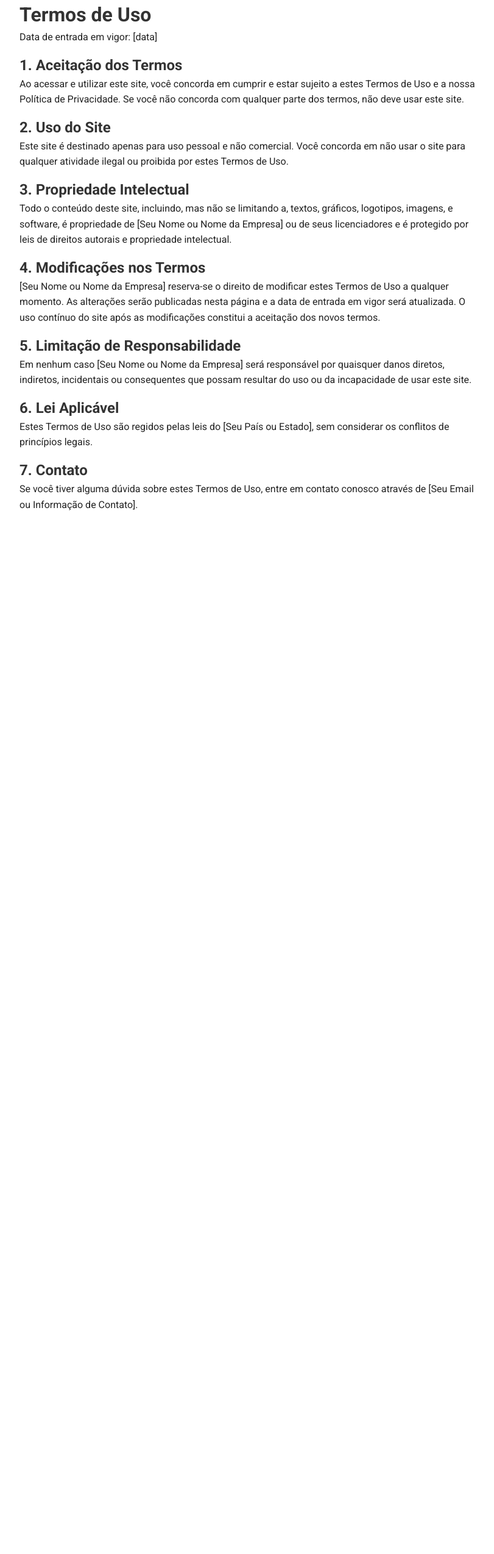
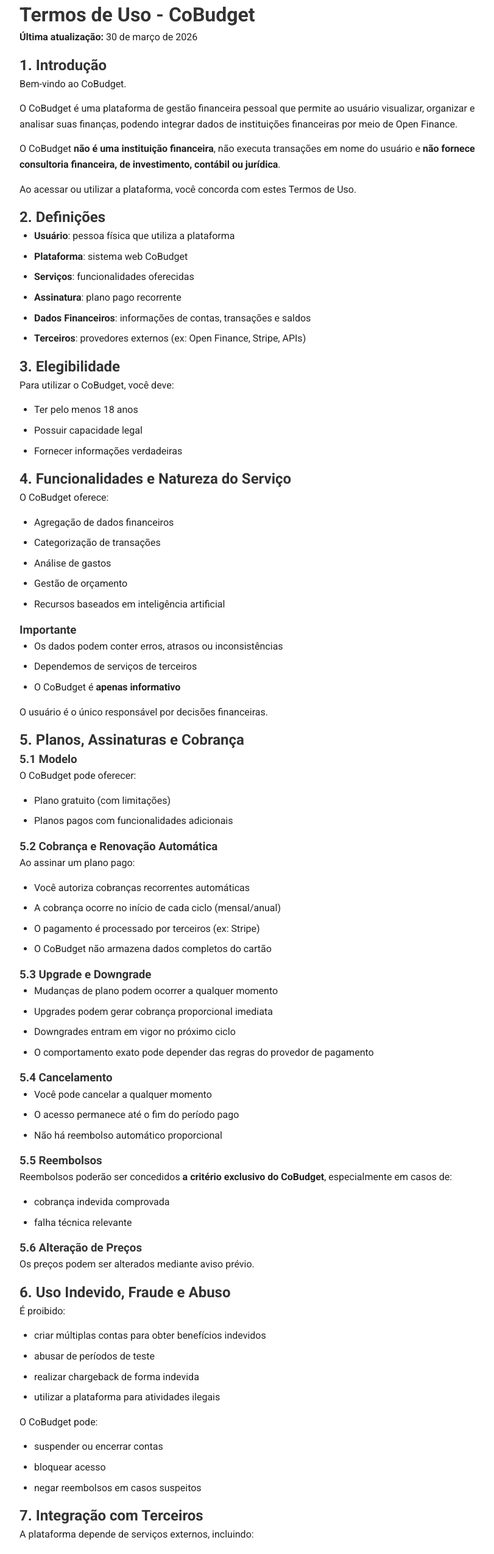
Before and after one commit to gus-skywalker/budget-app, a Vue app: page /terms-of-use in a window 1280 px wide. Shown: the part 20-2568 px from the top of the page at 61% size, without its empty margins (228-1039 px from the left). Before the commit the page ends 895 px from the top, so only its background shows below. Built offline with nearby package versions, Linux system fonts and the light colour scheme.

Commit message:
updating terms of use

```diff
--- a/src/components/compliance/TermsOfUse.vue
+++ b/src/components/compliance/TermsOfUse.vue
@@ -1,37 +1,206 @@
 <template>
     <div class="terms-container">
-        <h1>Termos de Uso</h1>
-        <p>Data de entrada em vigor: [data]</p>
+        <h1>Termos de Uso - CoBudget</h1>
+        <p><strong>Última atualização:</strong> 30 de março de 2026</p>
 
-        <h2>1. Aceitação dos Termos</h2>
-        <p>Ao acessar e utilizar este site, você concorda em cumprir e estar sujeito a estes Termos de Uso e a nossa
-            Política de Privacidade. Se você não concorda com qualquer parte dos termos, não deve usar este site.</p>
+        <h2>1. Introdução</h2>
+        <p>Bem-vindo ao CoBudget.</p>
+        <p>O CoBudget é uma plataforma de gestão financeira pessoal que permite ao usuário visualizar, organizar e
+            analisar suas finanças, podendo integrar dados de instituições financeiras por meio de Open Finance.</p>
+        <p>O CoBudget <strong>não é uma instituição financeira</strong>, não executa transações em nome do usuário e
+            <strong>não fornece consultoria financeira, de investimento, contábil ou jurídica</strong>.
+        </p>
+        <p>Ao acessar ou utilizar a plataforma, você concorda com estes Termos de Uso.</p>
 
-        <h2>2. Uso do Site</h2>
-        <p>Este site é destinado apenas para uso pessoal e não comercial. Você concorda em não usar o site para qualquer
-            atividade ilegal ou proibida por estes Termos de Uso.</p>
+        <h2>2. Definições</h2>
+        <ul>
+            <li><strong>Usuário</strong>: pessoa física que utiliza a plataforma</li>
+            <li><strong>Plataforma</strong>: sistema web CoBudget</li>
+            <li><strong>Serviços</strong>: funcionalidades oferecidas</li>
+            <li><strong>Assinatura</strong>: plano pago recorrente</li>
+            <li><strong>Dados Financeiros</strong>: informações de contas, transações e saldos</li>
+            <li><strong>Terceiros</strong>: provedores externos (ex: Open Finance, Stripe, APIs)</li>
+        </ul>
 
-        <h2>3. Propriedade Intelectual</h2>
-        <p>Todo o conteúdo deste site, incluindo, mas não se limitando a, textos, gráficos, logotipos, imagens, e
-            software, é propriedade de [Seu Nome ou Nome da Empresa] ou de seus licenciadores e é protegido por leis de
-            direitos autorais e propriedade intelectual.</p>
+        <h2>3. Elegibilidade</h2>
+        <p>Para utilizar o CoBudget, você deve:</p>
+        <ul>
+            <li>Ter pelo menos 18 anos</li>
+            <li>Possuir capacidade legal</li>
+            <li>Fornecer informações verdadeiras</li>
+        </ul>
 
-        <h2>4. Modificações nos Termos</h2>
-        <p>[Seu Nome ou Nome da Empresa] reserva-se o direito de modificar estes Termos de Uso a qualquer momento. As
-            alterações serão publicadas nesta página e a data de entrada em vigor será atualizada. O uso contínuo do
-            site após as modificações constitui a aceitação dos novos termos.</p>
+        <h2>4. Funcionalidades e Natureza do Serviço</h2>
+        <p>O CoBudget oferece:</p>
+        <ul>
+            <li>Agregação de dados financeiros</li>
+            <li>Categorização de transações</li>
+            <li>Análise de gastos</li>
+            <li>Gestão de orçamento</li>
+            <li>Recursos baseados em inteligência artificial</li>
+        </ul>
 
-        <h2>5. Limitação de Responsabilidade</h2>
-        <p>Em nenhum caso [Seu Nome ou Nome da Empresa] será responsável por quaisquer danos diretos, indiretos,
-            incidentais ou consequentes que possam resultar do uso ou da incapacidade de usar este site.</p>
+        <h3>Importante</h3>
+        <ul>
+            <li>Os dados podem conter erros, atrasos ou inconsistências</li>
+            <li>Dependemos de serviços de terceiros</li>
+            <li>O CoBudget é <strong>apenas informativo</strong></li>
+        </ul>
+        <p>O usuário é o único responsável por decisões financeiras.</p>
 
-        <h2>6. Lei Aplicável</h2>
-        <p>Estes Termos de Uso são regidos pelas leis do [Seu País ou Estado], sem considerar os conflitos de princípios
-            legais.</p>
+        <h2>5. Planos, Assinaturas e Cobrança</h2>
+        <h3>5.1 Modelo</h3>
+        <p>O CoBudget pode oferecer:</p>
+        <ul>
+            <li>Plano gratuito (com limitações)</li>
+            <li>Planos pagos com funcionalidades adicionais</li>
+        </ul>
 
-        <h2>7. Contato</h2>
-        <p>Se você tiver alguma dúvida sobre estes Termos de Uso, entre em contato conosco através de [Seu Email ou
-            Informação de Contato].</p>
+        <h3>5.2 Cobrança e Renovação Automática</h3>
+        <p>Ao assinar um plano pago:</p>
+        <ul>
+            <li>Você autoriza cobranças recorrentes automáticas</li>
+            <li>A cobrança ocorre no início de cada ciclo (mensal/anual)</li>
+            <li>O pagamento é processado por terceiros (ex: Stripe)</li>
+            <li>O CoBudget não armazena dados completos do cartão</li>
+        </ul>
+
+        <h3>5.3 Upgrade e Downgrade</h3>
+        <ul>
+            <li>Mudanças de plano podem ocorrer a qualquer momento</li>
+            <li>Upgrades podem gerar cobrança proporcional imediata</li>
+            <li>Downgrades entram em vigor no próximo ciclo</li>
+            <li>O comportamento exato pode depender das regras do provedor de pagamento</li>
+        </ul>
+
+        <h3>5.4 Cancelamento</h3>
+        <ul>
+            <li>Você pode cancelar a qualquer momento</li>
+            <li>O acesso permanece até o fim do período pago</li>
+            <li>Não há reembolso automático proporcional</li>
+        </ul>
+
+        <h3>5.5 Reembolsos</h3>
+        <p>Reembolsos poderão ser concedidos <strong>a critério exclusivo do CoBudget</strong>, especialmente em casos
+            de:</p>
+        <ul>
+            <li>cobrança indevida comprovada</li>
+            <li>falha técnica relevante</li>
+        </ul>
+
+        <h3>5.6 Alteração de Preços</h3>
+        <p>Os preços podem ser alterados mediante aviso prévio.</p>
+
+        <h2>6. Uso Indevido, Fraude e Abuso</h2>
+        <p>É proibido:</p>
+        <ul>
+            <li>criar múltiplas contas para obter benefícios indevidos</li>
+            <li>abusar de períodos de teste</li>
+            <li>realizar chargeback de forma indevida</li>
+            <li>utilizar a plataforma para atividades ilegais</li>
+        </ul>
+        <p>O CoBudget pode:</p>
+        <ul>
+            <li>suspender ou encerrar contas</li>
+            <li>bloquear acesso</li>
+            <li>negar reembolsos em casos suspeitos</li>
+        </ul>
+
+        <h2>7. Integração com Terceiros</h2>
+        <p>A plataforma depende de serviços externos, incluindo:</p>
+        <ul>
+            <li>Open Finance</li>
+            <li>APIs financeiras</li>
+            <li>Processadores de pagamento</li>
+        </ul>
+        <p>O CoBudget:</p>
+        <ul>
+            <li>não controla esses serviços</li>
+            <li>não garante disponibilidade ou precisão</li>
+            <li>não se responsabiliza por falhas externas</li>
+        </ul>
+
+        <h2>8. Inteligência Artificial</h2>
+        <p>A plataforma pode utilizar IA para:</p>
+        <ul>
+            <li>categorizar dados</li>
+            <li>gerar insights</li>
+            <li>responder perguntas</li>
+        </ul>
+
+        <h3>Limitações</h3>
+        <ul>
+            <li>Pode haver erros ou respostas incorretas</li>
+            <li>Não constitui aconselhamento financeiro</li>
+            <li>Não substitui análise profissional</li>
+        </ul>
+        <p>O usuário assume total responsabilidade pelas decisões.</p>
+
+        <h2>9. Segurança e Conta</h2>
+        <p>Você é responsável por:</p>
+        <ul>
+            <li>manter sua senha segura</li>
+            <li>não compartilhar acesso</li>
+            <li>notificar uso indevido</li>
+        </ul>
+        <p>Atividades realizadas na conta são de sua responsabilidade.</p>
+
+        <h2>10. Disponibilidade</h2>
+        <p>O CoBudget pode sofrer interrupções devido a:</p>
+        <ul>
+            <li>manutenção</li>
+            <li>falhas técnicas</li>
+            <li>problemas em terceiros</li>
+        </ul>
+        <p>Não garantimos disponibilidade contínua.</p>
+
+        <h2>11. Limitação de Responsabilidade</h2>
+        <p>O CoBudget não se responsabiliza por:</p>
+        <ul>
+            <li>decisões financeiras</li>
+            <li>perdas financeiras</li>
+            <li>erros de dados</li>
+            <li>indisponibilidade do sistema</li>
+        </ul>
+        <p>A responsabilidade total é limitada ao valor pago nos últimos 12 meses.</p>
+
+        <h2>12. Propriedade Intelectual</h2>
+        <p>Todo o conteúdo pertence ao CoBudget.</p>
+        <p>É proibido copiar, reproduzir ou explorar sem autorização.</p>
+
+        <h2>13. Proteção de Dados (LGPD)</h2>
+        <p>O tratamento de dados segue a legislação brasileira (Lei nº 13.709/2018).</p>
+        <p>Você tem direito a:</p>
+        <ul>
+            <li>acesso aos dados</li>
+            <li>correção</li>
+            <li>exclusão</li>
+            <li>portabilidade</li>
+            <li>revogação de consentimento</li>
+        </ul>
+        <p>Mais detalhes estão na Política de Privacidade.</p>
+
+        <h2>14. Encerramento de Conta</h2>
+        <p>Você pode encerrar sua conta a qualquer momento.</p>
+        <p>O CoBudget pode encerrar contas em caso de:</p>
+        <ul>
+            <li>violação dos termos</li>
+            <li>fraude</li>
+            <li>uso indevido</li>
+        </ul>
+
+        <h2>15. Alterações dos Termos</h2>
+        <p>Podemos atualizar estes termos a qualquer momento.</p>
+        <p>O uso contínuo implica aceitação.</p>
+
+        <h2>16. Lei Aplicável e Foro</h2>
+        <p>Aplicam-se as leis brasileiras.</p>
+        <p>Fica eleito o foro da comarca de São Paulo/SP.</p>
+
+        <h2>17. Contato</h2>
+        <p class="contact">
+            <a href="mailto:support@cobudget.app">support@cobudget.app</a>
+        </p>
     </div>
 </template>
 
@@ -43,7 +212,8 @@
 }
 
 h1,
-h2 {
+h2,
+h3 {
     color: #333;
 }
 
@@ -51,4 +221,18 @@
     line-height: 1.6;
     margin-bottom: 15px;
 }
+
+ul {
+    padding-left: 24px;
+    margin-bottom: 15px;
+}
+
+li {
+    line-height: 1.6;
+    margin-bottom: 8px;
+}
+
+.contact a {
+    color: inherit;
+}
 </style>
```
